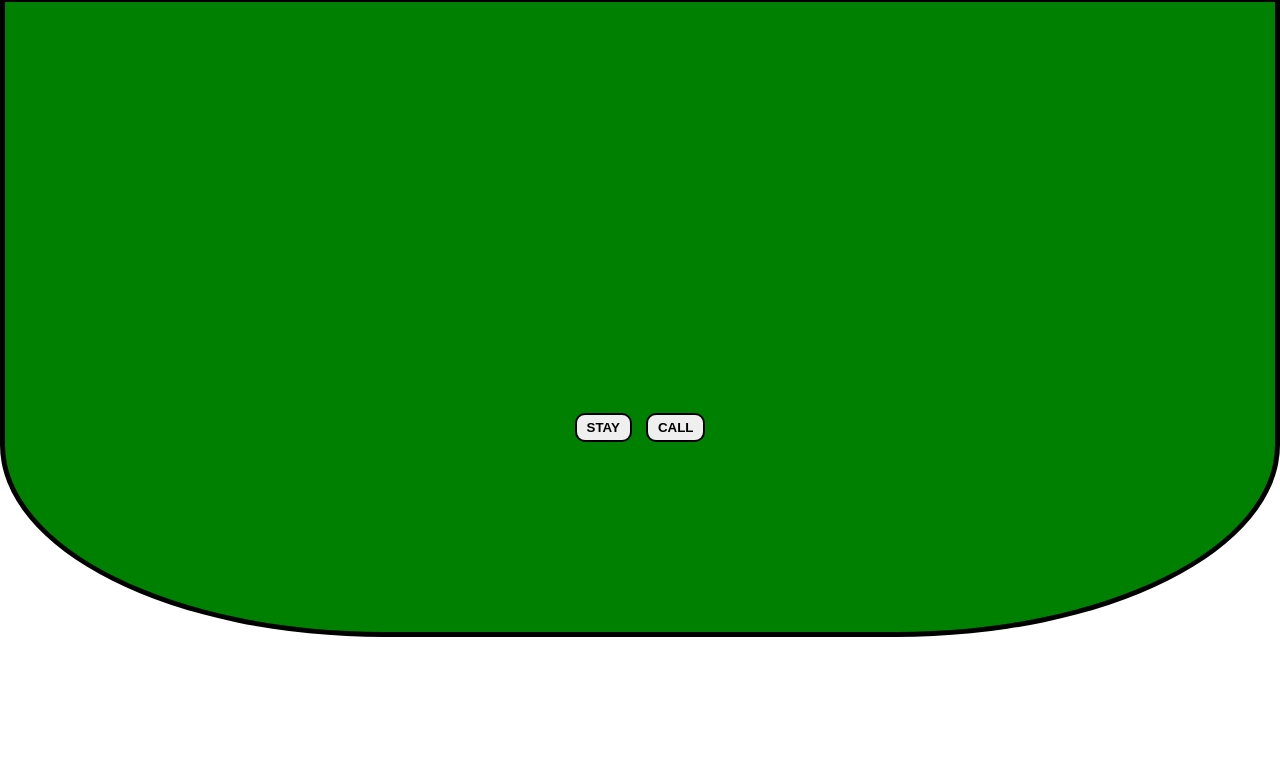
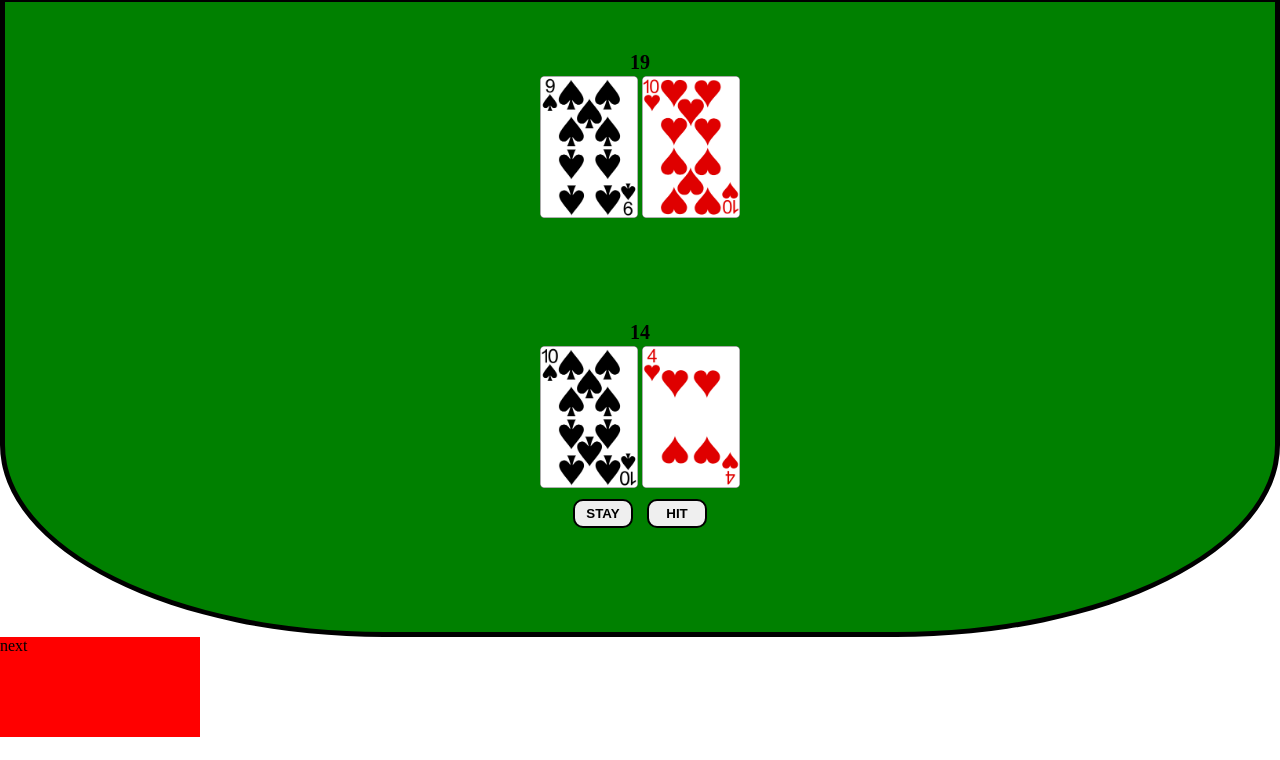
Before and after one commit to lazo2212/Blackjack_card_game, a plain HTML site: page index.html in a window 1280 px wide. Both pictures are taken after a click on the button "STAY". Shown: the part 40-800 px from the top of the page. Drawn offline with Linux system fonts and the light colour scheme.

Commit message:
modified:   assets/js/app.js 	modified:   assets/style/style.css 	modified:   index.html

```diff
--- a/assets/js/app.js
+++ b/assets/js/app.js
@@ -42,7 +42,7 @@ const displayDealerScore = document.querySelector('#dealer_score');
 const playerHand = document.querySelector('.player_hand');
 const displayPlayerScore = document.querySelector('#player_score');
 const buttonStay = document.querySelector('#stay');
-const buttonCall = document.querySelector('#call');
+const buttonHit = document.querySelector('#hit');
 
 // return card as object
 const drawCard = (deck) => {
@@ -52,15 +52,75 @@ const drawCard = (deck) => {
   return card[0];
 };
 
+const showScore = (cardInHand) => {
+  let score = 0;
+  if (
+    cardInHand === 'J' ||
+    cardInHand === 'Q' ||
+    cardInHand === 'K' ||
+    cardInHand === 'A'
+  ) {
+    score = 10;
+  } else {
+    score = Number(cardInHand);
+  }
+
+  return score;
+};
+
+const showMessage = (text) => {
+  const message = document.createElement('div');
+  message.classList.add('message');
+  message.textContent = text;
+  document.body.appendChild(message);
+};
+
+const checkScore = () => {
+  if (playerScore === 21) {
+    showMessage('You win!!');
+  } else if (dealerScore === 21) {
+    showMessage('You loose!!');
+  } else {
+    showMessage('next');
+  }
+};
+
+const standOrHit = () => {
+  buttonStay.addEventListener('click', () => {
+    checkScore();
+  });
+};
+
 const initialDealingCards = () => {
-  // podijeliti svakom igraču po dvije karte s time da je dilereva druga karta okrenuta prema dolje
+  // deals 2 card to dealer and player
   dealerCardsInHand.push(drawCard(deck));
   dealerCardsInHand.push(drawCard(deck));
   playersCardsInHand.push(drawCard(deck));
   playersCardsInHand.push(drawCard(deck));
+
+  // create dealers cards
+  for (const card of dealerCardsInHand) {
+    const createCard = document.createElement('img');
+    createCard.src = card.image;
+    createCard.classList.add('card');
+    dealerHand.appendChild(createCard);
+    dealerScore += showScore(card.card);
+  }
+
+  // create players cards
+  for (const card of playersCardsInHand) {
+    const createCard = document.createElement('img');
+    createCard.src = card.image;
+    createCard.classList.add('card');
+    playerHand.appendChild(createCard);
+    playerScore += showScore(card.card);
+  }
+
+  displayDealerScore.textContent = dealerScore;
+  displayPlayerScore.textContent = playerScore;
+
   //igrač izabire da li ce ostati na istim kartama ili ce callat jos jednu
+  standOrHit();
 };
 
 initialDealingCards();
-console.log(dealerCardsInHand);
-console.log(playersCardsInHand);
--- a/assets/style/style.css
+++ b/assets/style/style.css
@@ -47,6 +47,7 @@ h1 {
 }
 
 .button {
+  width: 60px;
   padding: 5px 10px;
   margin: 5px;
   border: 2px solid #000;
@@ -58,6 +59,12 @@ h1 {
   background-color: #939393;
 }
 
+.message {
+  width: 200px;
+  height: 100px;
+  background-color: red;
+}
+
 @media screen and (min-width: 900px) {
   .card {
     width: 8%;
--- a/index.html
+++ b/index.html
@@ -19,7 +19,7 @@
         <div class="player_hand"></div>
         <div class="buttons_container">
           <button class="button" id="stay">STAY</button>
-          <button class="button" id="call">CALL</button>
+          <button class="button" id="hit">HIT</button>
         </div>
       </div>
     </div>
```
